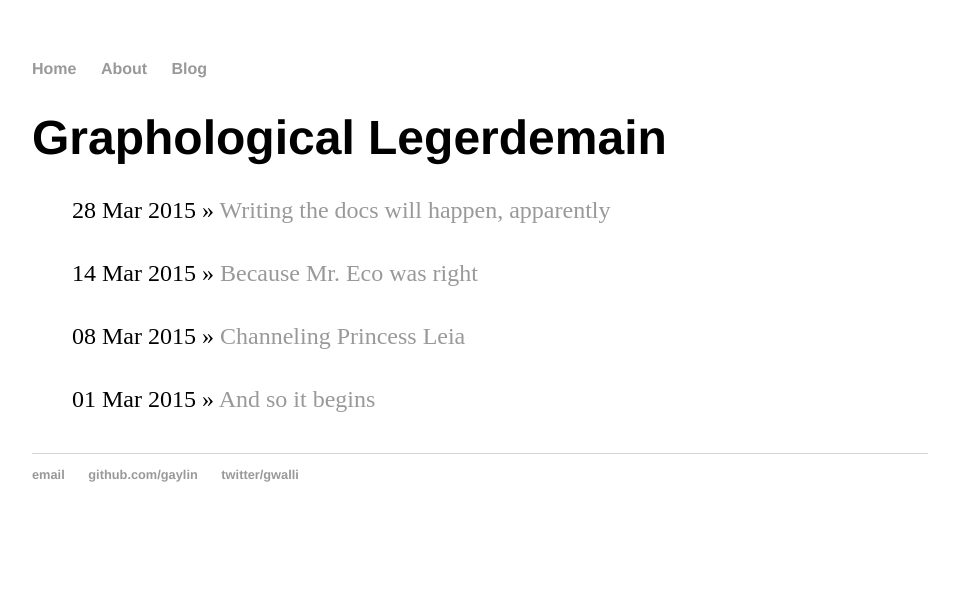
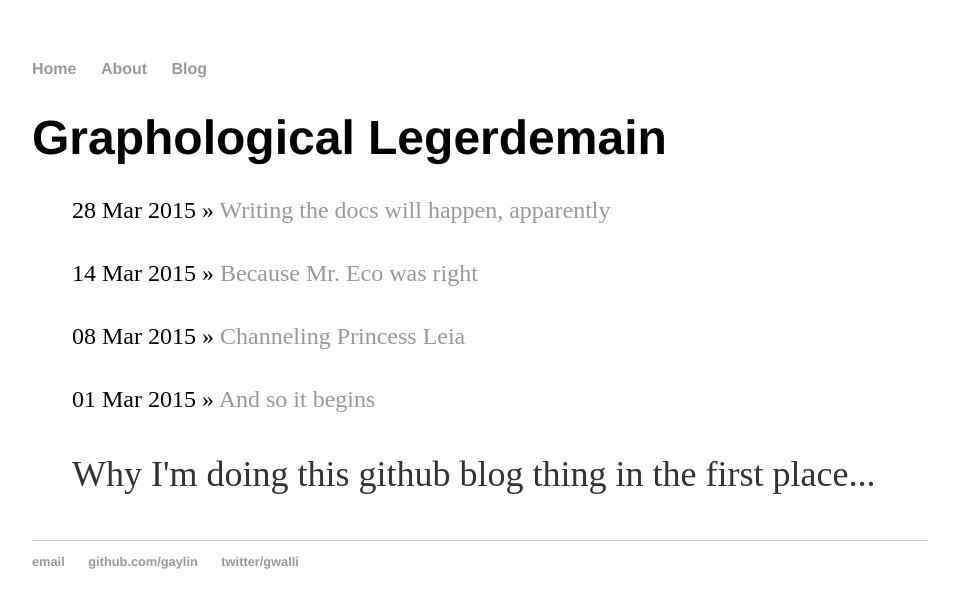
Before and after one commit to gaylin/gaylin.github.io, a Jekyll site: the page built from blog/index.html, in a window 1280 px wide. Shown: the top 608 px of the page, without its empty margins (160-1119 px from the left). Built offline with Jekyll 4.4.1, drawn with Linux system fonts in a browser that asks for light colours; Markdown is read by kramdown in place of the engine named in the settings.

Commit message:
add test summary

```diff
--- a/_posts/2015-03-01-and-so-it-begins.md
+++ b/_posts/2015-03-01-and-so-it-begins.md
@@ -1,6 +1,7 @@
 ---
 layout: post
 title: "And so it begins"
+summary: Why I'm doing this github blog thing in the first place...
 date: 2015-03-01
 ---
 
```
